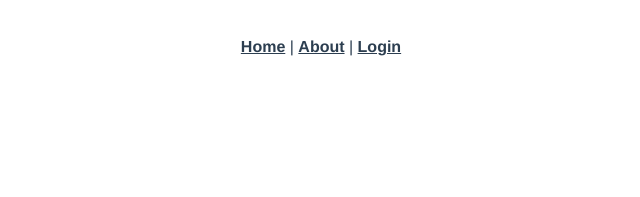
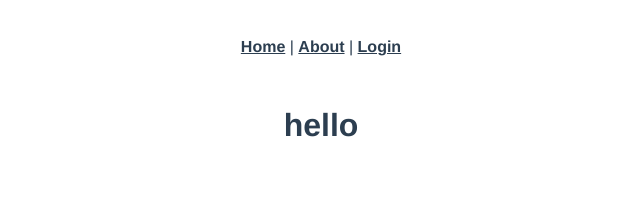
Before and after one commit to kodumbeats/homelab, a Vue app: page /dash in a window 1280 px wide. Shown: the top 197 px of the page, without its empty margins (319-959 px from the left). Built offline with nearby package versions, Linux system fonts and the light colour scheme.

Commit message:
add dashboard view

```diff
--- a/src/router/index.ts
+++ b/src/router/index.ts
@@ -21,6 +21,11 @@ const routes: Array<RouteRecordRaw> = [
     name: "Login",
     component: () =>
       import(/* webpackChunkName: "about" */ "../views/Login.vue")
+  },
+  {
+    path: "/dash",
+    name: "Dash",
+    component: () => import(/* webpackChunkName: "about" */ "../views/Dash.vue")
   }
 ];
 
--- /dev/null
+++ b/src/views/Dash.vue
@@ -0,0 +1,7 @@
+<template><h1>hello</h1></template>
+
+<script>
+export default {
+  name: "Dash"
+};
+</script>
```
